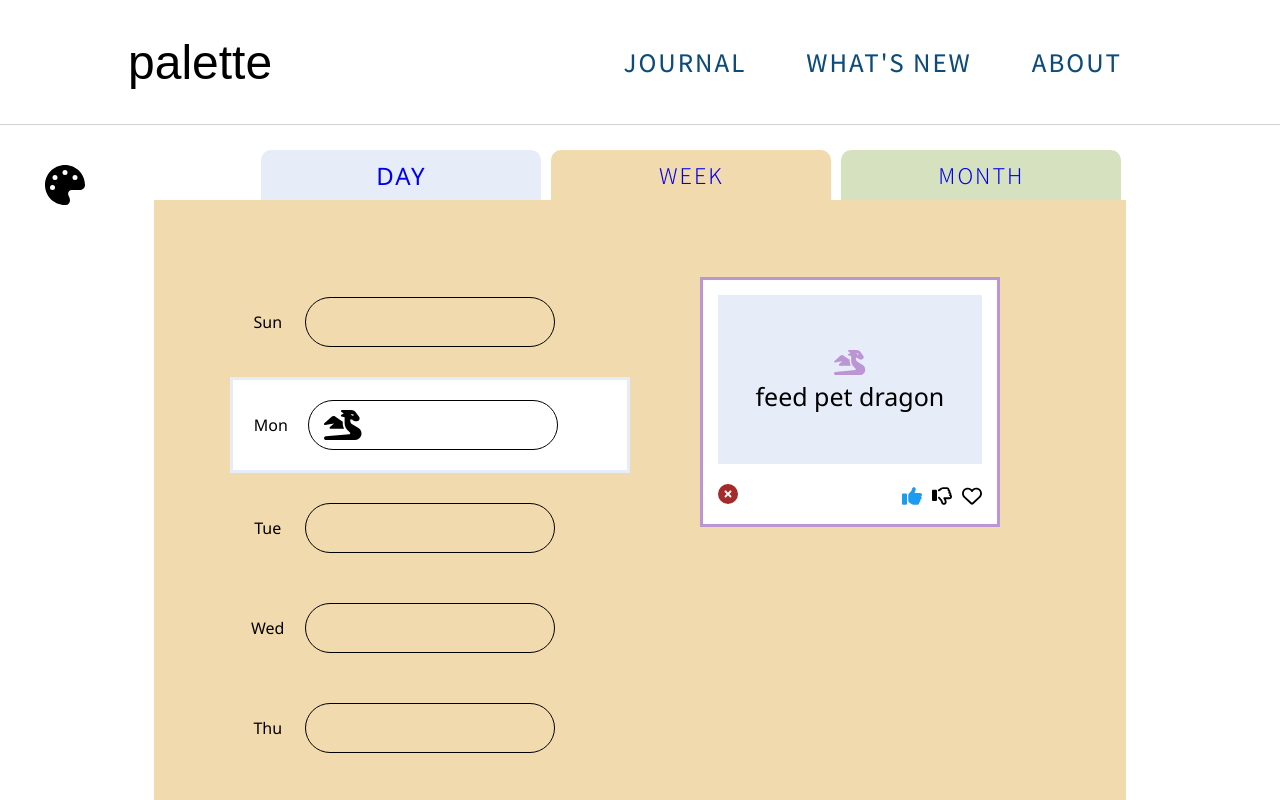
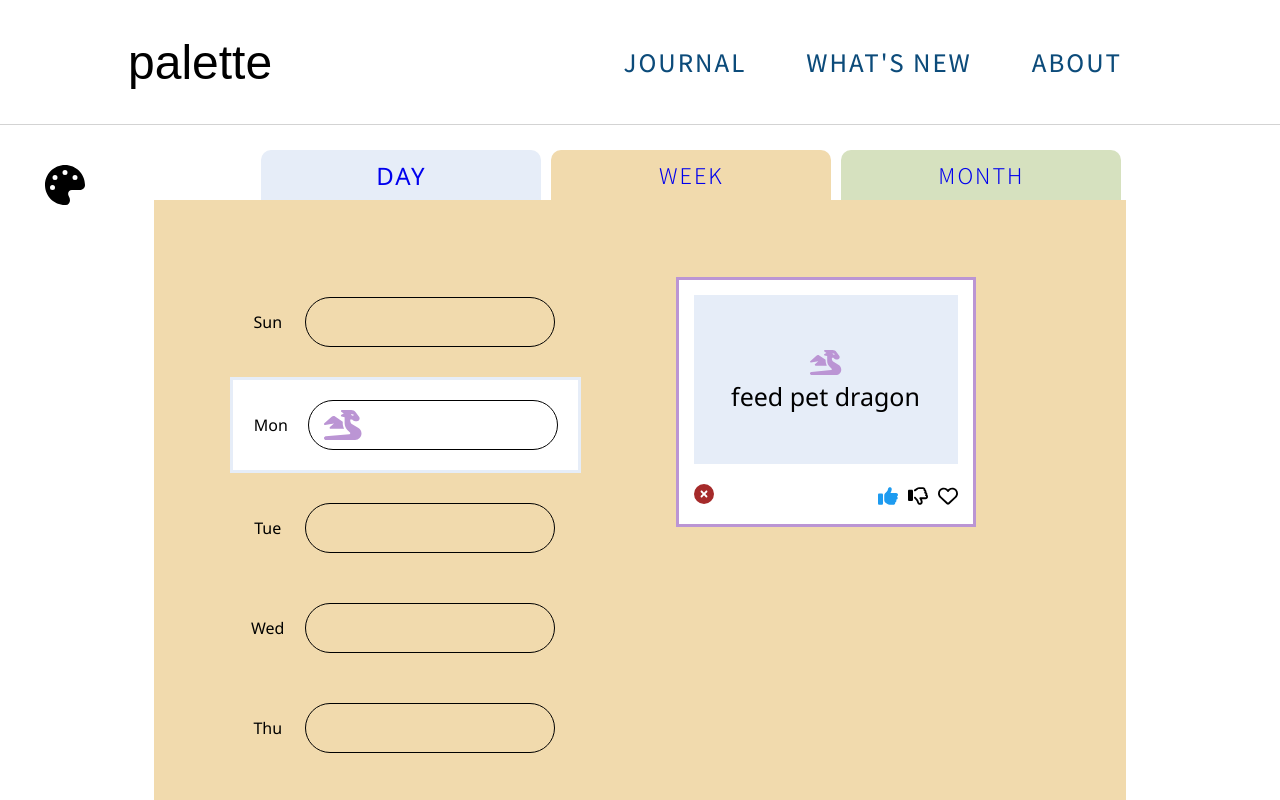
Before and after one commit to taujeng/palette, a Next.js app: page /week in a window 1280 px wide. Built offline with nearby package versions, Linux system fonts and the light colour scheme.

Commit message:
Add some color to weekly summary

```diff
--- a/src/app/components/weekly/weeklySummary/WeeklySummary.tsx
+++ b/src/app/components/weekly/weeklySummary/WeeklySummary.tsx
@@ -21,6 +21,13 @@ const WeeklySummary = ( {date, weekday, changeWeekDay, isActive}: WeeklySummaryP
 
     const weekTitle= ["Sun", "Mon", "Tue", "Wed", "Thu", "Fri", "Sat"]
     const moodLibrary = {angry : faFaceAngry, sad: faFaceSadTear, meh: faFaceMeh, happy: faFaceSmileBeam, love: faFaceGrinHearts}
+    const moodColors = {
+        angry: "crimson",
+        sad: "blue",
+        meh: "orange",
+        happy: "green",
+        love: "orchid"
+    }
 
     useEffect(()=> {
         const entries = state[date]?.entries
@@ -29,6 +36,7 @@ const WeeklySummary = ( {date, weekday, changeWeekDay, isActive}: WeeklySummaryP
             const mood = state[date]?.mood
             const sortedEntries = prioritySort(selected, mood);
             setEntries(sortedEntries.slice(0,5));
+            console.log(sortedEntries.slice(0,5))
         } else {
             setEntries([]);
         }
@@ -42,10 +50,10 @@ const WeeklySummary = ( {date, weekday, changeWeekDay, isActive}: WeeklySummaryP
             </div>
             <div className="weeklySummary-content">
                 {entries && entries.map((item:any, i:number) =>
-                (<FontAwesomeIcon key={i} icon={item.icon} className="weeklySummary-icon"/>))}
+                (<FontAwesomeIcon key={i} icon={item.icon} className="weeklySummary-icon" style={{color: `${item.category}`}}/>))}
             </div>
             <div className="weeklySummary-mood">
-                {state[date]?.mood ? <FontAwesomeIcon icon={moodLibrary[state[date].mood as keyof typeof moodLibrary]}/> : null}
+                {state[date]?.mood ? <FontAwesomeIcon icon={moodLibrary[state[date].mood as keyof typeof moodLibrary]} style={{color: moodColors[state[date].mood as keyof typeof moodColors]}}/> : null}
             </div>
         </div>
     )
--- a/src/app/month/MonthDays/monthDays.css
+++ b/src/app/month/MonthDays/monthDays.css
@@ -35,8 +35,10 @@
     flex-direction: column;
   }
 }
-.monthDays-container ul li .month-icon {
-  height: 10px;
+@media only screen and (max-width: 600px) {
+  .monthDays-container ul li .month-icon {
+    height: 10px;
+  }
 }
 .monthDays-container ul li .month-text {
   margin-left: 10px;
--- a/src/app/month/MonthDays/monthDays.scss
+++ b/src/app/month/MonthDays/monthDays.scss
@@ -34,7 +34,11 @@
       }
       .month-icon {
         // margin-right: 10px;
-        height: 10px;
+
+        @media only screen and (max-width: $mobile-breakpoint) {
+          height: 10px;
+
+        }
       }
       .month-text {
         margin-left: 10px;
--- a/src/app/week/week.css
+++ b/src/app/week/week.css
@@ -18,9 +18,6 @@
     flex-direction: column;
   }
 }
-.week-container .week-content .week-left {
-  width: 100%;
-}
 .week-container .week-content .week-right {
   width: 100%;
   display: flex;
--- a/src/app/week/week.scss
+++ b/src/app/week/week.scss
@@ -13,9 +13,6 @@
       padding: 0;
       flex-direction: column;
     }
-    .week-left {
-      width: 100%;
-    }
     .week-right {
       width: 100%;
       display: flex;
```
Also changed, not shown: 2 other files (tests, documents, lock files or other folders).
